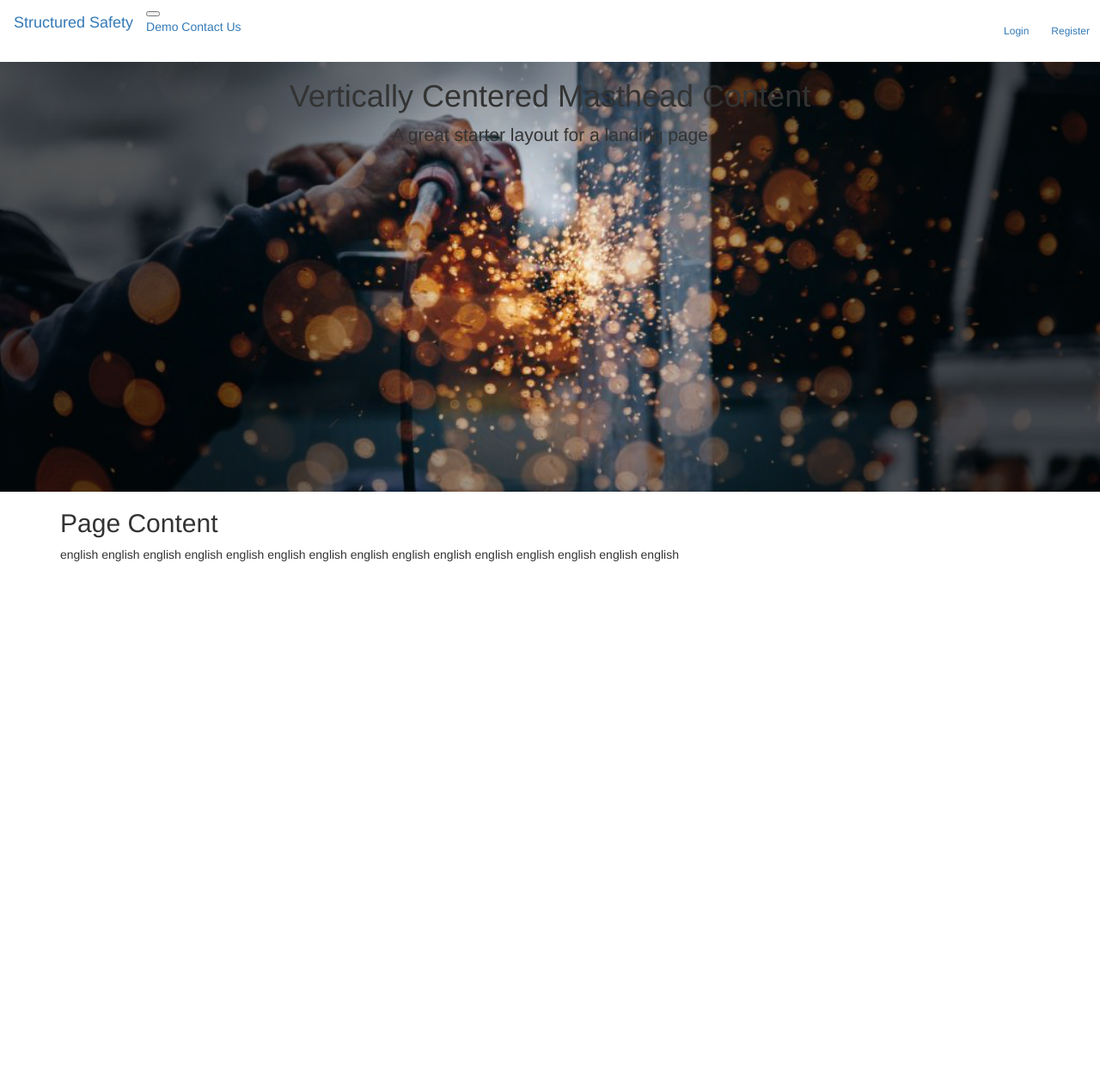
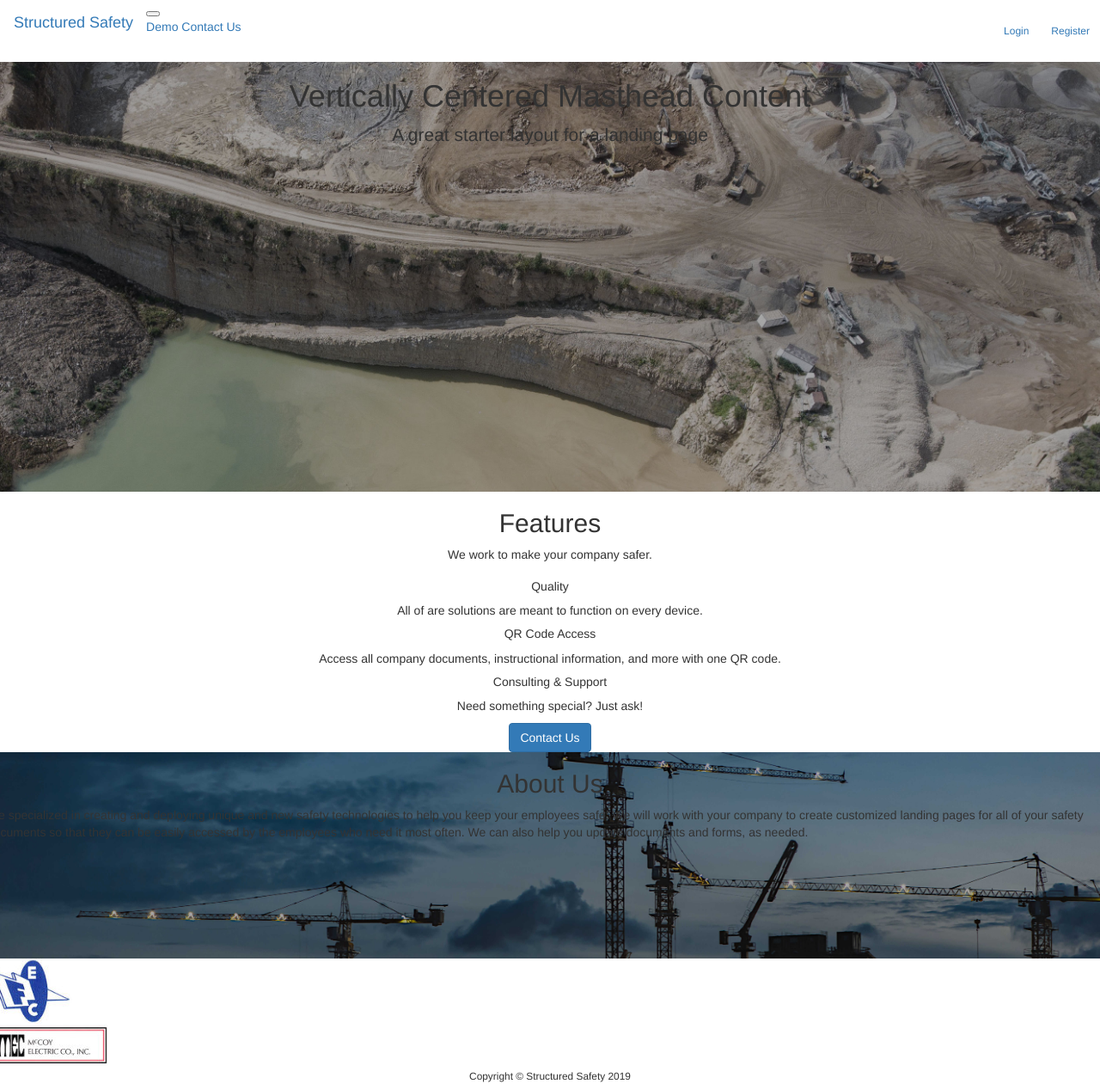
Before and after one commit to TJBrunson/StructuredSafety, a Flask app: page / in a window 1280 px wide. Shown: the whole page at 86% size. Before the commit the page ends 653 px from the top, so only its background shows below. Run offline with Flask 2, Linux system fonts and the light colour scheme; some libraries are stand-ins or nearby versions.

Commit message:
finished index page and minor updates

```diff
--- a/app/static/css/main.css
+++ b/app/static/css/main.css
@@ -1,7 +1,26 @@
 .masthead {
-    min-height: 500px;
-    background-image: url('../img/header-image.png');
-    background-size: cover;
-    background-position: center;
-    background-repeat: no-repeat;
+  height: 50vh;
+  min-height: 500px;
+  background-image: url('../img/header-image.jpg');
+  background-size: cover;
+  background-position: center;
+  background-repeat: no-repeat;
   }
+
+.about-us{
+  height:30vh;
+  min-height:100px;
+  background-image: url('../img/about-us-background.jpg');
+  background-size: cover;
+  background-position: center;
+  background-repeat: no-repeat;
+}
+
+html,
+body {
+  height: 100%;
+}
+
+#sticky-footer {
+  flex-shrink: none;
+}
--- a/app/templates/500.html
+++ b/app/templates/500.html
@@ -3,5 +3,5 @@
 {% block app_content %}
     <h1>An unexpected error has occured</h1>
     <p>Our team is working diligently to fix the issue!</p>
-    <p><a href="{{ url-for('index') }}">Back to Safety!</a></p>
+    <p><a href="{{ url_for('index') }}">Back to Safety!</a></p>
 {% endblock %}
--- a/app/templates/base.html
+++ b/app/templates/base.html
@@ -10,7 +10,7 @@
 {% endblock %}
 
 {% block navbar%}
-    <nav class="navbar navbar-expand-md navbar-dark bg-dark">
+    <nav class="navbar navbar-expand-lg navbar-dark bg-dark fixed-top">
         <a class="navbar-brand" href="{{ url_for('index') }}">Structured Safety</a>
         <button class="navbar-toggler" type="button" data-toggle="collapse" data-target="#navbarNavAltMarkup" aria-controls="navbarNavAltMarkup" aria-expanded="false" aria-label="Toggle navigation">
             <span class="navbar-toggler-icon"></span>
@@ -45,4 +45,11 @@
 
         {# application content needs to be provided in the app_content block #}
         {% block app_content %} {% endblock %}
+
+        <footer id="sticky-footer" class="py-4 bg-dark text-white-50">
+            <div class="container text-center">
+                <small class="text-light">Copyright &copy; Structured Safety 2019</small>
+            </div>
+        </footer>
+
 {% endblock %}
--- a/app/templates/index.html
+++ b/app/templates/index.html
@@ -4,7 +4,7 @@
 <!-- Full Page Image Header with Vertically Centered Content -->
 <header class="masthead">
     <div class="container h-100">
-        <div class="row h-100 justify-content-center align-items-center">
+        <div class="row h-100 align-items-center">
             <div class="col-12 text-center">
                 <h1 class="text-light">Vertically Centered Masthead Content</h1>
                 <p class="lead text-light">A great starter layout for a landing page</p>
@@ -13,10 +13,61 @@
     </div>
 </header>
 <!-- Page Content -->
-<section class="py-5">
-    <div class="container">
-        <h2 class="font-weight-light">Page Content</h2>
-        <p>english english english english english english english english english english english english english english english </p>
+<section class="py-3">
+    <div class="container-fluid">
+        <div class="row">
+            <div class="col-md">
+                <h2 class="text-center">Features</h2>
+                <p class="text-center font-weight-light">We work to make your company safer.</p>
+            </div>
+        </div>
+        <div class="card-deck">
+            <div class="card text-center">
+                <div class="card-body">
+                    <h5 class="card-title">Quality</h5>
+                    <p class="card-text font-weight-light">All of are solutions are meant to function on every device. </p>
+                </div>
+            </div>
+            <div class="card text-center">
+                <div class="card-body">
+                    <h5 class="card-title">QR Code Access</h5>
+                    <p class="card-text font-weight-light">Access all company documents, instructional information, and more with one QR code.</p>
+                </div>
+            </div>
+            <div class="card text-center">
+                <div class="card-body">
+                    <h5 class="card-title">Consulting & Support</h5>
+                    <p class="card-text font-weight-light">Need something special? Just ask!</p>
+                    <a href="" class="btn btn-primary">Contact Us</a>
+                </div>
+            </div>
+        </div>
+    </div>
+</section>
+<section class="pt-3">
+    <div class="about-us">
+        <div class="row h-100 align-items-center">
+            <div class="col-12">
+                <h2 class="text-light text-center">About Us</h2>
+                <p class="px-5 text-light">
+                        We specialized in creating and deploying unique and new safety technologies to help you keep your employees safe.
+                        We will work with your company to create customized landing pages for all of your safety documents so that they can be easily accessed by the employees who need it most often.
+                        We can also help you update documents and forms, as needed.
+                </p>
+            </div>
+        </div>
+    </div>
+</section>
+<section class="pt-3">
+    <div class="row align-items-center">
+        <div class="col-6">
+            <img class="mx-auto d-block"
+                src="{{url_for('static', filename='img/frahler-logo.jpg', width=50, mode='fit')}}" alt="Frahler Electric Company">
+        </div>
+        <div class="col-6">
+            <img class="mx-auto d-block"
+                src="{{ url_for('static', filename='img/McCoy-logo.jpg', height=50) }}" alt="McCoy Electric Company">
+        </div>
     </div>
 </section>
 {% endblock %}
```
Also changed, not shown: app/static/img/McCoy-logo.jpg (added), app/static/img/about-us-background.jpg (added), app/static/img/frahler-logo.jpg (added), app/static/img/header-image.jpg (added), app/static/img/header-image.png (deleted), app/static/img/iron-latice.jpg (deleted).
